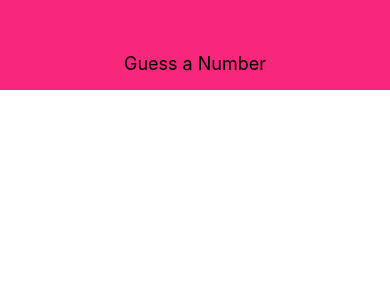
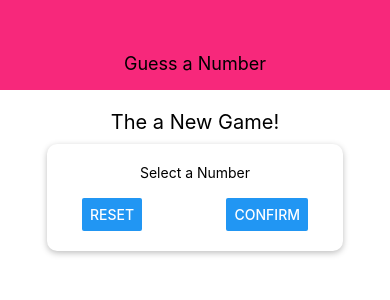
Before and after one commit to maxxxymum/learning-react-native, a React Native app: screen / in a window 390 px wide. Shown: the top 300 px of the page. Built offline with nearby package versions, Linux system fonts and the light colour scheme.

Commit message:
feat: Create StartGame screen and reusable card component

```diff
--- a/App.tsx
+++ b/App.tsx
@@ -1,12 +1,14 @@
 import React from 'react';
-import { StyleSheet, Text, View } from 'react-native';
+import { StyleSheet, View } from 'react-native';
 
 import Header from './components/Header';
+import StartGameScreen from './screens/StartGame';
 
 export default function App() {
   return (
     <View style={styles.screen}>
       <Header title="Guess a Number" />
+      <StartGameScreen  />
     </View>
   );
 }
--- /dev/null
+++ b/components/Card.tsx
@@ -0,0 +1,29 @@
+import React, { FunctionComponent } from "react";
+import { View, StyleSheet, StyleProp, ViewStyle } from "react-native";
+
+interface CardProps {
+  style?: StyleProp<ViewStyle>;
+}
+
+const Card: FunctionComponent<CardProps> = ({ children, style }) => {
+  return <View style={[styles.card, style]}>{children}</View>;
+};
+
+interface Styles {
+  card: ViewStyle;
+}
+
+const styles = StyleSheet.create<Styles>({
+  card: {
+    shadowColor: "black",
+    shadowOffset: { width: 0, height: 2 },
+    shadowRadius: 6,
+    shadowOpacity: 0.26,
+    backgroundColor: "white",
+    elevation: 5,
+    padding: 20,
+    borderRadius: 10,
+  },
+});
+
+export default Card;
--- /dev/null
+++ b/screens/StartGame.tsx
@@ -0,0 +1,48 @@
+import React from "react";
+import { View, Text, StyleSheet, TextInput, Button } from "react-native";
+
+import Card from "../components/Card";
+
+function StartGame() {
+  return (
+    <View style={styles.screen}>
+      <Text style={styles.title}>The a New Game!</Text>
+
+      <Card style={styles.inputContainer}>
+        <Text>Select a Number</Text>
+        <TextInput />
+        <View style={styles.buttonsContainer}>
+          <Button title="Reset" />
+          <Button title="Confirm" />
+        </View>
+      </Card>
+
+      <View style={styles.inputContainer}></View>
+    </View>
+  );
+}
+
+const styles = StyleSheet.create({
+  screen: {
+    flex: 1,
+    padding: 10,
+    alignItems: "center",
+  },
+  title: {
+    fontSize: 20,
+    marginVertical: 10,
+  },
+  inputContainer: {
+    width: 300,
+    maxWidth: "80%",
+    alignItems: "center",
+  },
+  buttonsContainer: {
+    flexDirection: "row",
+    width: "100%",
+    justifyContent: "space-between",
+    paddingHorizontal: 15,
+  },
+});
+
+export default StartGame;
```
Also changed, not shown: components/Header.tsx (+4 -4 lines).
